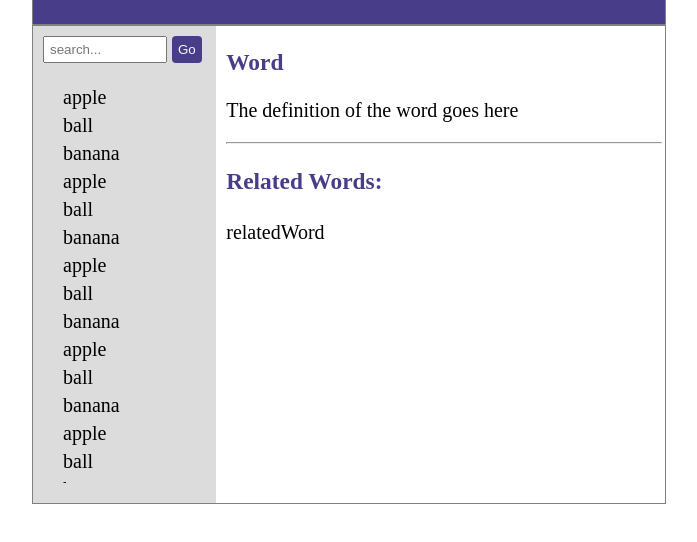
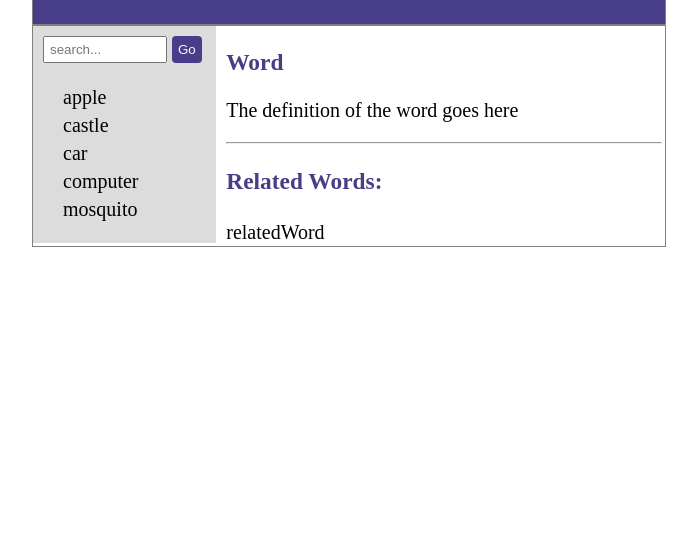
Before and after one commit to corlou/simple-dictionary-web-app, a plain HTML site: page index.html in a window 1280 px wide. Shown: the part 118-660 px from the top of the page, without its empty margins (291-988 px from the left). Drawn offline with Linux system fonts and the light colour scheme.

Commit message:
addition of some javascript to bring up word definitions

```diff
--- a/index.html
+++ b/index.html
@@ -17,48 +17,6 @@
       <button onclick="search()">Go</button>
 
       <ul id="word_list">
-        <li>apple</li>
-        <li>ball</li>
-        <li>banana</li>
-        <li>apple</li>
-        <li>ball</li>
-        <li>banana</li>
-        <li>apple</li>
-        <li>ball</li>
-        <li>banana</li>
-        <li>apple</li>
-        <li>ball</li>
-        <li>banana</li>
-        <li>apple</li>
-        <li>ball</li>
-        <li>banana</li>
-        <li>apple</li>
-        <li>ball</li>
-        <li>banana</li>
-        <li>apple</li>
-        <li>ball</li>
-        <li>banana</li>
-        <li>apple</li>
-        <li>ball</li>
-        <li>banana</li>
-        <li>apple</li>
-        <li>ball</li>
-        <li>banana</li>
-        <li>apple</li>
-        <li>ball</li>
-        <li>banana</li>
-        <li>apple</li>
-        <li>ball</li>
-        <li>banana</li>
-        <li>apple</li>
-        <li>ball</li>
-        <li>banana</li>
-        <li>apple</li>
-        <li>ball</li>
-        <li>banana</li>
-        <li>apple</li>
-        <li>ball</li>
-        <li>banana</li>
       </ul>
     </div>
 
@@ -75,3 +33,56 @@
   </div>
 </body>
 </html>
+
+<script type="text/javascript">
+  var dictionary = [
+    {
+      word:"apple",
+      def: "A round fruit with seeds at it's center",
+      rel: ["mango", "pear", "guava"],
+    },
+    {
+      word:"castle",
+      def: "a dwelling of the royal family",
+      rel: ["fortress", "citadel", "palace"],
+    },
+    {
+      word:"car",
+      def: "transports people from place to place",
+      rel: ["bus", "bicycle", "truck"],
+    },
+    {
+      word:"computer",
+      def: "an electronic device",
+      rel: ["laptop", "tablet"],
+    },
+    {
+      word:"mosquito",
+      def: "an insect",
+      rel: ["ant", "beetle", "butterfly"],
+    }
+  ];
+
+  //Fill the dictionary with words
+  init = function() {
+    for (var i = 0; i < dictionary.length; i++) {
+      document.getElementById('word_list').innerHTML += "<li onclick='show("+ i +")'>" + dictionary[i].word + "</li>";
+    }
+  }
+
+  //Call the innit function when the page loads
+  init();
+
+  //Display a word, its definition, andrelated words
+  show = function(i) {
+    document.getElementById('word_text').innerHTML = dictionary[i].word;
+    document.getElementById('definition').innerHTML = dictionary[i].definition;
+
+    var list = "";
+
+    for (var j = 0; j < dictionary[i].rel.length; j++) {
+      list += dictionary[i].rel[j];
+      document.getElementById('related').innerHTML = list;
+    }
+  }
+</script>
```
